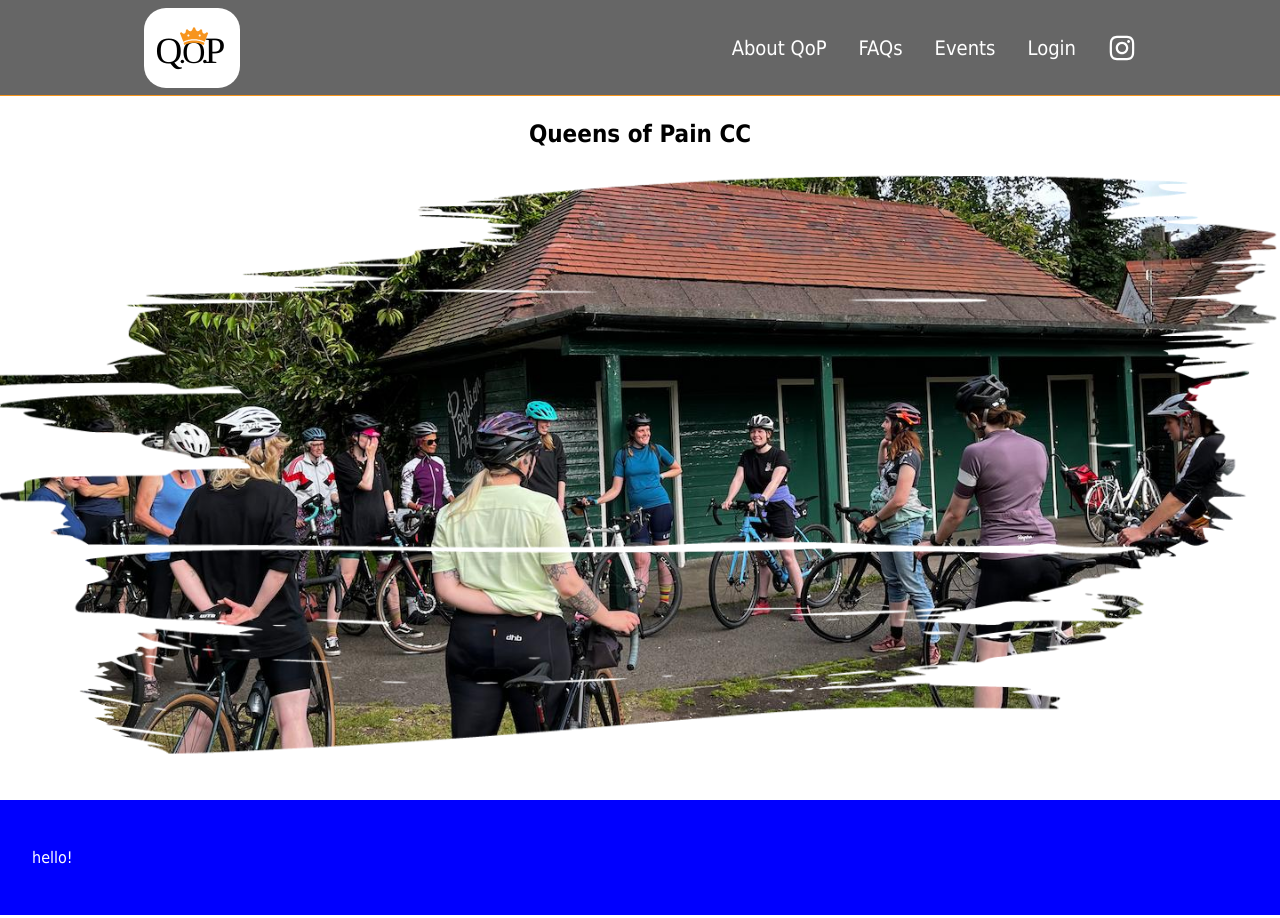
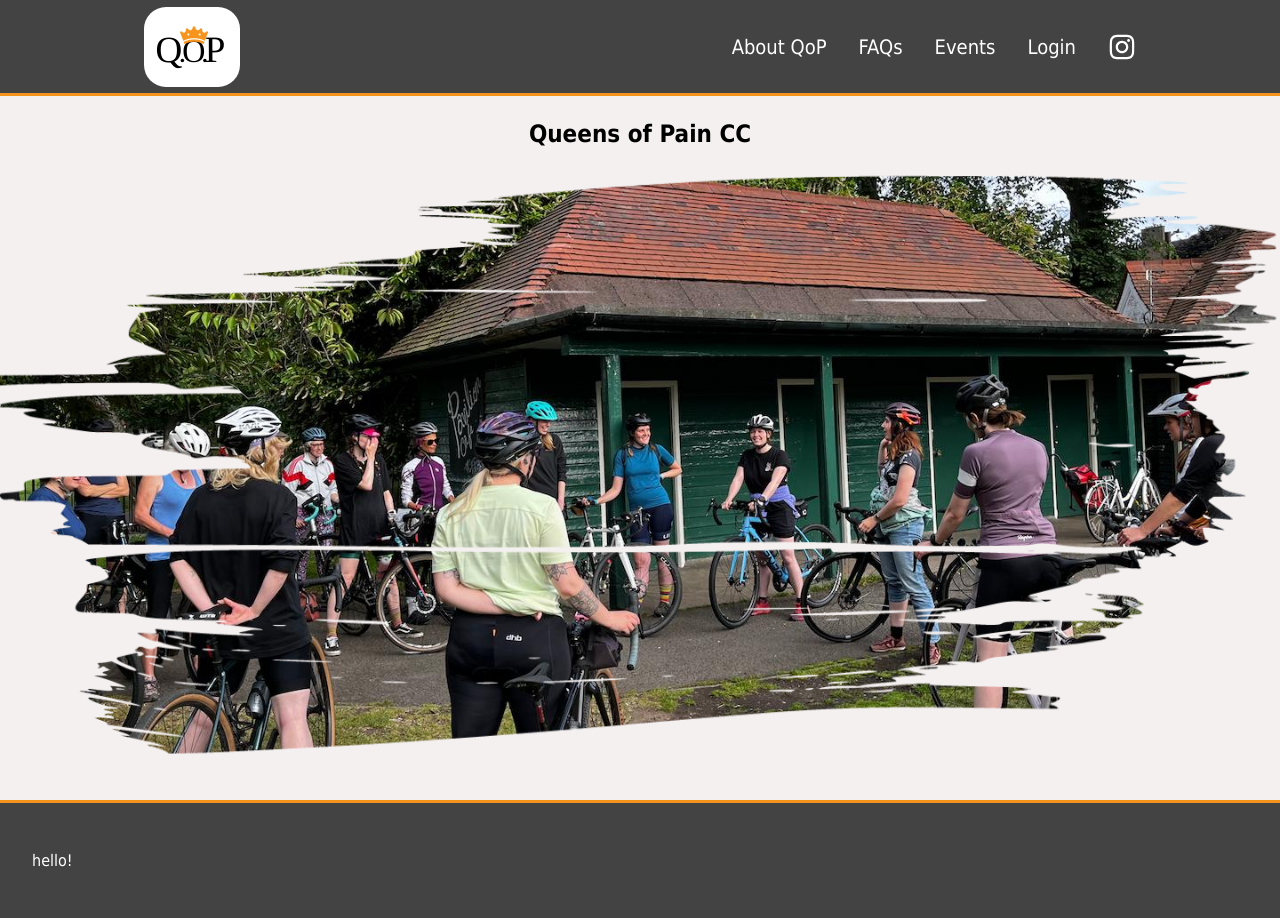
Before and after one commit to HelenLangers/QoP-Website, a React (Create React App) app: page / in a window 1280 px wide. Built offline with nearby package versions, Linux system fonts and the light colour scheme.

Commit message:
footer styling

```diff
--- a/src/Components/Footer/Footer.css
+++ b/src/Components/Footer/Footer.css
@@ -1,7 +1,7 @@
 footer {
-    position: absolute;
     width: 100%;
-    background-color: blue;
+    background-color: rgb(67, 67, 67);
+    border-top: 3px solid var(--primary);
     padding: 2rem;
     color: #fff;
 }
--- a/src/Components/NavBar/NavBar.css
+++ b/src/Components/NavBar/NavBar.css
@@ -1,8 +1,8 @@
 /* nav */
 .navbar {
     display: flex;
-    background: rgba(0, 0, 0, 0.6);
-    border-bottom: 1px solid var(--primary);
+    background: rgb(67, 67, 67);
+    border-bottom: 3px solid var(--primary);
     height: 12vh;
     width: 100%;
     justify-content: center;
--- a/src/index.css
+++ b/src/index.css
@@ -4,7 +4,7 @@
 
 :root {
   --primary: #f4941c;
-  --primary-light: #fff;
+  --primary-light: rgb(244, 240, 240);
   --primary-dark: #000;
   --neutral-light: ;
   --neutral-dark: ;
@@ -15,7 +15,6 @@ body {
   margin: 0;
   padding: 0;
   font-family: Tahoma, sans-serif;
-  overflow: hidden;
   background-color: var(--primary-light);
   display: flex;
   flex-direction: column;
```
